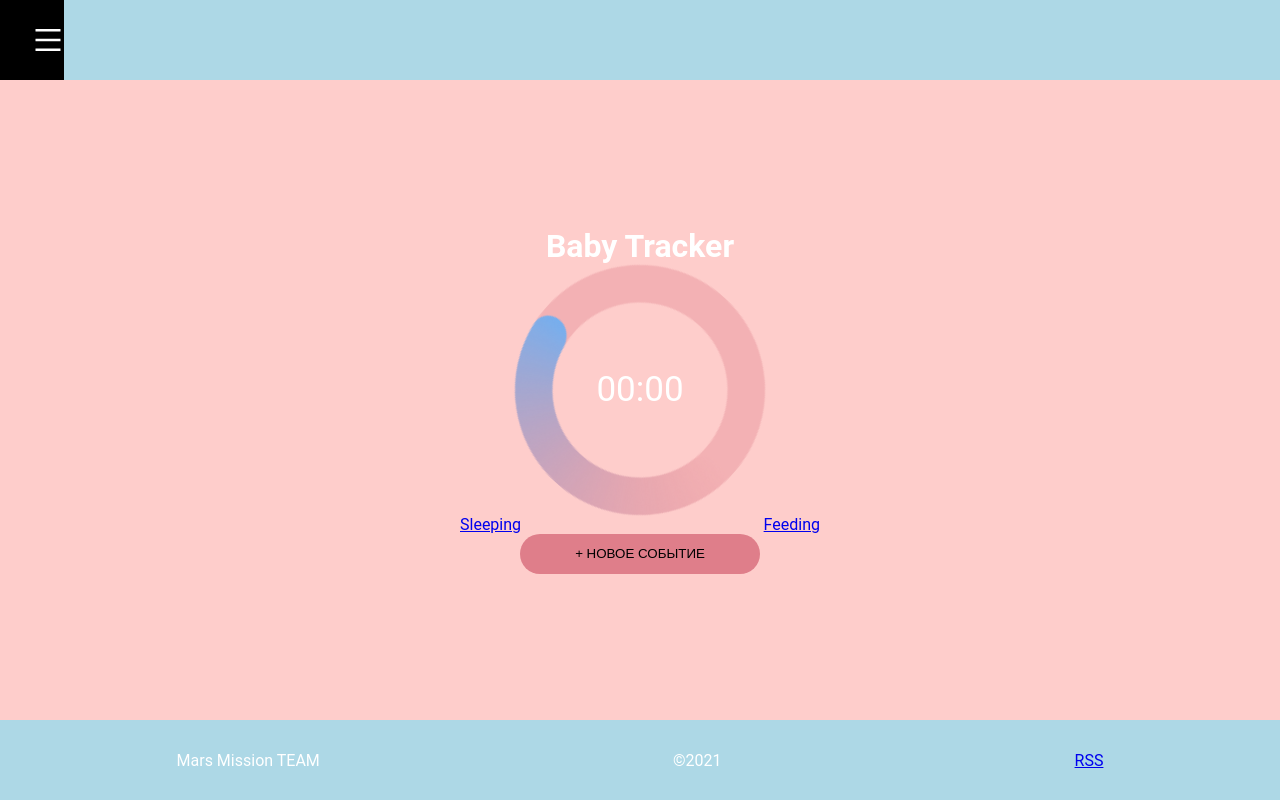
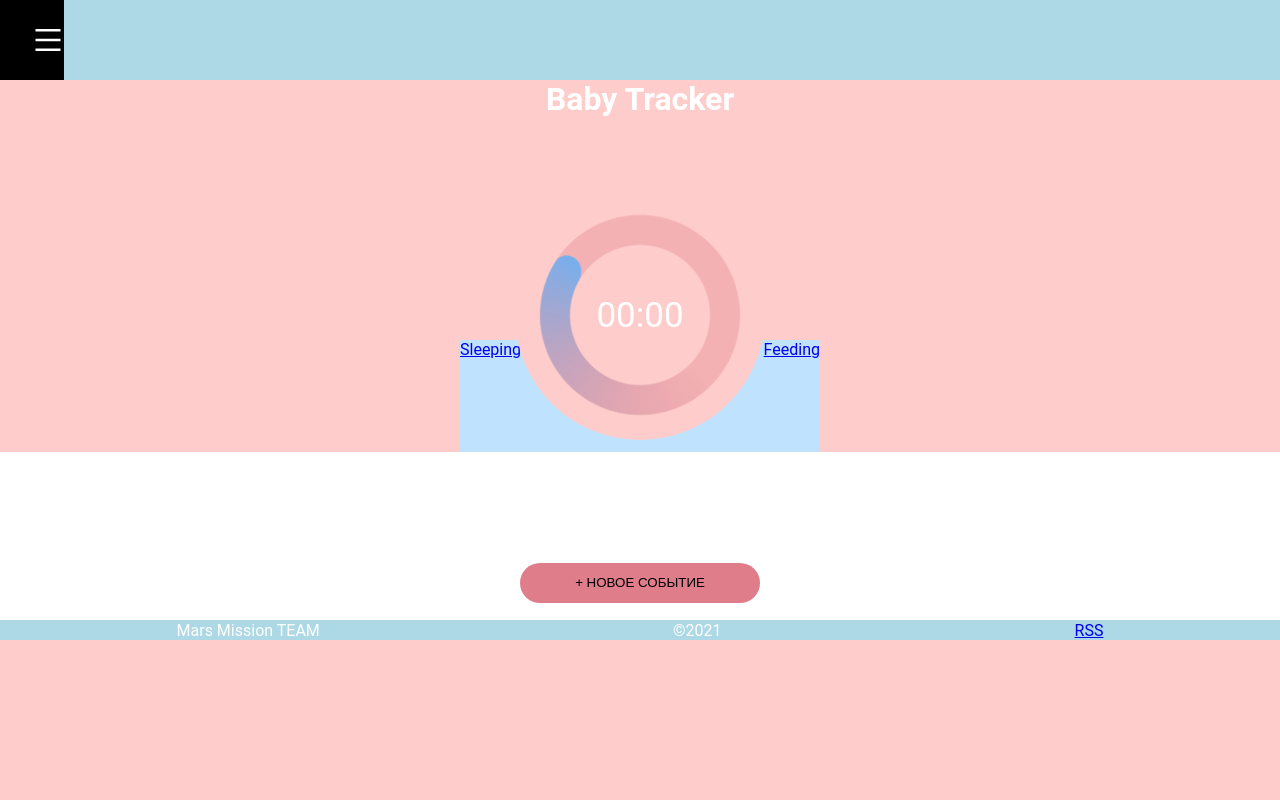
Before and after one commit to mitjasha/baby-tracker, a React (Create React App) app: page / in a window 1280 px wide. Built offline with nearby package versions, Linux system fonts and the light colour scheme.

Commit message:
feat: add styles for main-screen content

```diff
--- a/src/components/containers/MainScreen/MainScreen.css
+++ b/src/components/containers/MainScreen/MainScreen.css
@@ -1,15 +1,55 @@
-.timer-container-main-screen {
+.main {
+  height: 540px;
+}
+
+.main-screen-up-container {
+  height: 260px;
+}
+.main-screen-info {
+  height: 110px;
+}
+
+.main-screen-timer-container {
   display: flex;
   justify-content: center;
   align-items: center;
+  flex-flow: column;
   width: 250px;
   height: 250px;
   position: relative;
   font-size: 35px;
+  background-color: #fecdcb;
+  border-radius: 50%;
 }
 
-.main-buttons {
+.timer-wrap {
+  display: flex;
+  width: 200px;
+  height: 200px;
+  position: relative;
+  justify-content: center;
+  align-items: center;
+}
+
+.main-buttons-container {
   display: flex;
   justify-content: space-between;
   width: 360px;
+  height: 120px;
+  background-color: #bfe2fe;
 }
+
+.main-screen-timeline {
+  width: 100vw;
+  height: 100px;
+  background-color: #fff;
+}
+
+.main-screen-add-activity {
+  display: flex;
+  justify-content: center;
+  align-items: center;
+  height: 80px;
+  width: 100vw;
+  background-color: #fff;
+}
--- a/src/components/containers/MainScreen/MainScreen.tsx
+++ b/src/components/containers/MainScreen/MainScreen.tsx
@@ -1,17 +1,24 @@
 import React from "react";
 import { Link } from "react-router-dom";
 import NewEventButton from "../../common/NewEventButton/NewEventButton";
+import Timeline from "../../common/Timeline/Timeline";
 import Timer from "../../common/Timer/Timer";
 import "./MainScreen.css";
 
 const MainScreen: React.FC = () => (
   <div className="screen main">
-    <h1 className="title">Baby Tracker</h1>
+    <div className="main-screen-up-container">
+      <div className="main-screen-info">
+        <h1 className="title">Baby Tracker</h1>
+      </div>
+      <div className="main-screen-timer-container">
+        <div className="timer-wrap">
+          <Timer />
+        </div>
+      </div>
+    </div>
 
-    <div className="timer-container-main-screen">
-      <Timer />
-    </div>
-    <div className="main-buttons">
+    <div className="main-buttons-container">
       {/* TODO button */}
       <Link to="/sleeping" className="start" id="start-sleep">
         <span className="btn-text">Sleeping</span>
@@ -20,8 +27,10 @@ const MainScreen: React.FC = () => (
         <span className="btn-text">Feeding</span>
       </Link>
     </div>
-    <div className="main-screen-timeline"></div>
-    <div className="main-add-activity">
+    <div className="main-screen-timeline">
+      <Timeline></Timeline>
+    </div>
+    <div className="main-screen-add-activity">
       <NewEventButton
         onClick={function (): void {
           throw new Error("Function not implemented.");
--- a/src/index.css
+++ b/src/index.css
@@ -22,8 +22,16 @@ body {
   justify-content: space-between;
   max-width: 1440px;
   width: 100vw;
+
+  background-color: lightblue;
+}
+
+.header {
   height: 80px;
-  background-color: lightblue;
+}
+
+.footer {
+  height: 20px;
 }
 
 .footer-content {
```
